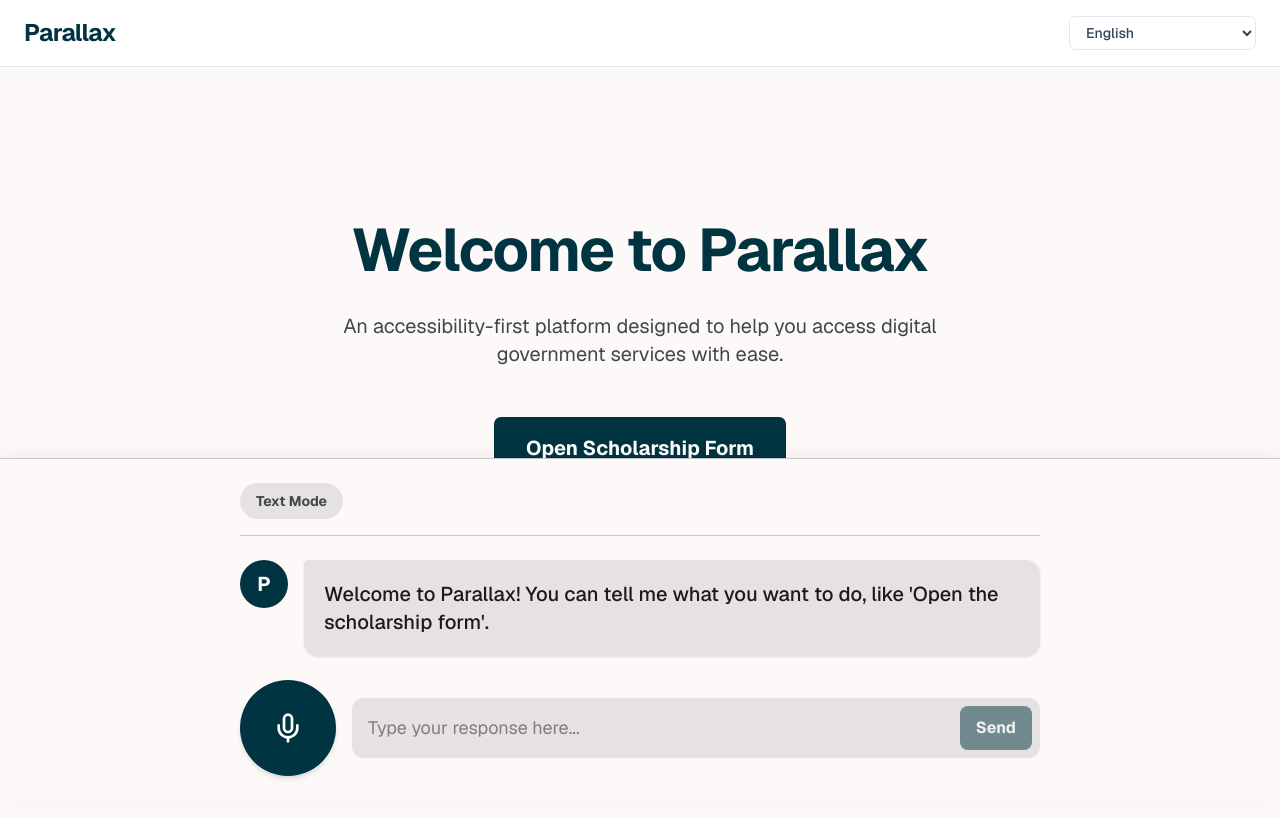
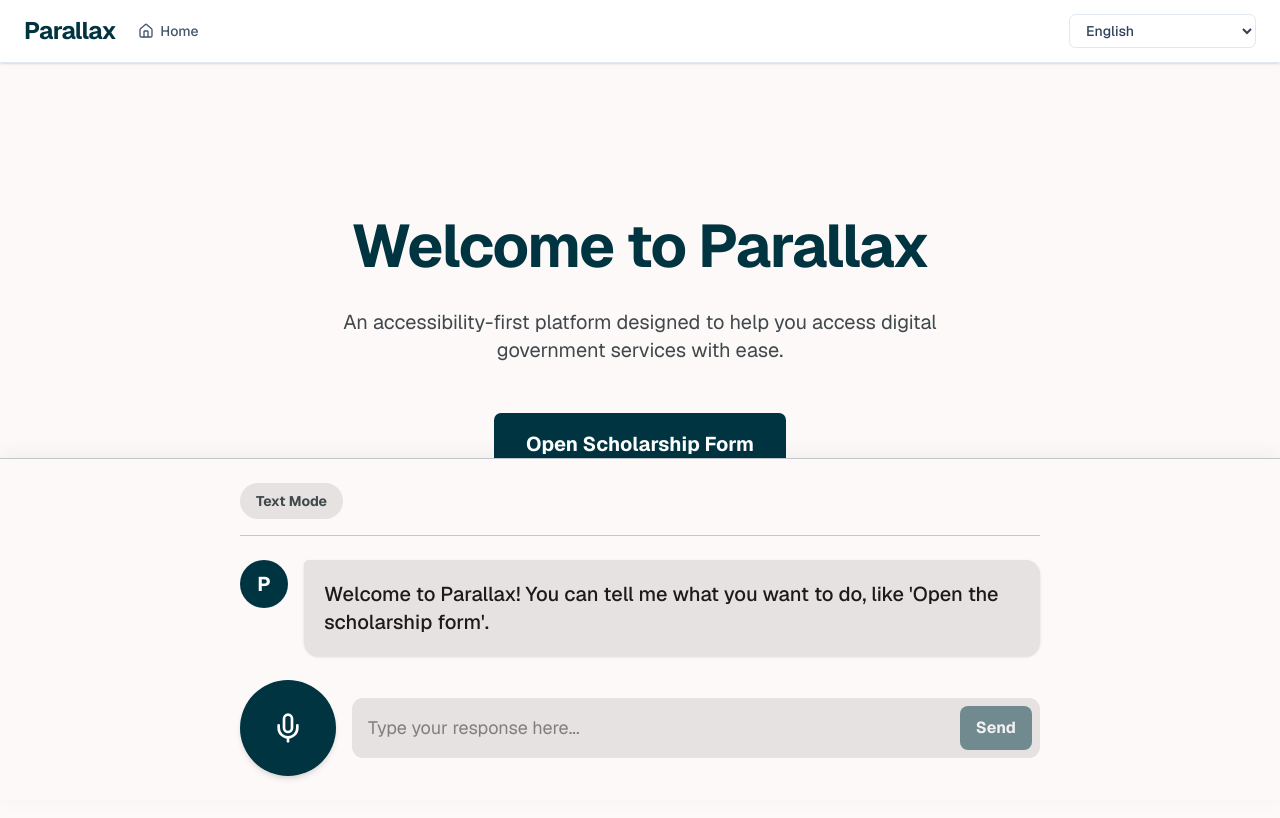
Before and after one commit to CODEWITHAMRAK/parallax, a Next.js app in the folder frontend/: page /home in a window 1280 px wide. Shown: the top 818 px of the page. Built offline with nearby package versions, Linux system fonts and the light colour scheme; no server answers.

Commit message:
fix few mismatch errors

```diff
--- a/frontend/app/form/[formId]/page.jsx
+++ b/frontend/app/form/[formId]/page.jsx
@@ -7,14 +7,14 @@ export default function FormPage({ params }) {
   const { formId } = unwrappedParams;
 
   return (
-    <main className="min-h-screen bg-background p-4 md:p-8 flex flex-col lg:flex-row gap-8 lg:gap-12">
+    <main className="min-h-[calc(100vh-64px)] bg-background p-4 md:p-8 flex flex-col lg:flex-row gap-8 lg:gap-12">
       {/* Form Area - Left */}
-      <div className="flex-1 lg:w-3/5 w-full max-w-[800px] mx-auto lg:mx-0 pt-4 md:pt-12 pb-32 lg:pb-12">
+      <div className="flex-1 lg:w-3/5 w-full max-w-[800px] mx-auto lg:mx-0 pt-4 md:pt-8 pb-32 lg:pb-12">
         <AccessibleForm formId={formId} />
       </div>
 
       {/* Voice/Chat Area - Right */}
-      <div className="w-full lg:w-2/5 lg:sticky lg:top-0 lg:h-screen lg:-mt-8 flex flex-col justify-center border-t lg:border-t-0 lg:border-l border-border pt-8 lg:pt-0 lg:pl-8 z-10 bg-background">
+      <div className="w-full lg:w-2/5 lg:sticky lg:top-16 lg:h-[calc(100vh-64px)] flex flex-col justify-center border-t lg:border-t-0 lg:border-l border-border pt-8 lg:pt-0 lg:pl-8 z-10 bg-background">
         <TextNavigationUI inline={true} />
       </div>
     </main>
--- /dev/null
+++ b/frontend/app/form/layout.js
@@ -0,0 +1,15 @@
+"use client";
+
+import React from 'react';
+import Navbar from '@/components/Navbar';
+
+export default function FormLayout({ children }) {
+  return (
+    <div className="flex flex-col min-h-screen">
+      <Navbar />
+      <div className="flex-1">
+        {children}
+      </div>
+    </div>
+  );
+}
--- a/frontend/components/Navbar.jsx
+++ b/frontend/components/Navbar.jsx
@@ -4,25 +4,48 @@ import React from 'react';
 import { signOut, useSession } from 'next-auth/react';
 import { Button } from './ui/button';
 import useNavigationStore from '../store/useNavigationStore';
+import { updateUserLanguage } from '../lib/apiService';
+
+import Link from 'next/link';
+import { Home } from 'lucide-react';
 
 export default function Navbar() {
   const { data: session } = useSession();
   const language = useNavigationStore((state) => state.language);
   const setLanguage = useNavigationStore((state) => state.setLanguage);
 
+  const handleLanguageChange = async (e) => {
+    const newLang = e.target.value;
+    setLanguage(newLang);
+    try {
+      await updateUserLanguage(newLang);
+    } catch (err) {
+      console.error("Failed to sync language to backend:", err);
+    }
+  };
+
   return (
-    <nav className="w-full border-b border-slate-200 bg-white px-6 py-4 flex items-center justify-between z-50">
-      <div className="flex items-center gap-2">
-        <span className="font-heading text-2xl font-bold text-[#003441] tracking-tight">
-          Parallax
-        </span>
+    <nav className="w-full border-b border-slate-200 bg-white px-4 md:px-6 py-3.5 flex flex-wrap items-center justify-between gap-y-3 z-50 sticky top-0 shadow-sm">
+      <div className="flex items-center gap-2 md:gap-3">
+        <Link href="/home" className="flex items-center gap-2 hover:opacity-85 transition-opacity">
+          <span className="font-heading text-xl md:text-2xl font-bold text-[#003441] tracking-tight">
+            Parallax
+          </span>
+        </Link>
+        <Link
+          href="/home"
+          className="text-sm font-medium text-slate-600 hover:text-[#003441] px-2 md:px-2.5 py-1 rounded-md hover:bg-slate-100 flex items-center gap-1.5 transition-all"
+        >
+          <Home className="w-4 h-4" />
+          <span className="hidden sm:inline-block">Home</span>
+        </Link>
       </div>
 
-      <div className="flex items-center gap-4">
+      <div className="flex items-center gap-2 md:gap-4 w-full sm:w-auto justify-between sm:justify-end">
         <select
           value={language}
-          onChange={(e) => setLanguage(e.target.value)}
-          className="bg-white border border-slate-200 text-slate-700 text-sm font-medium rounded-md px-3 py-1.5 focus:outline-none focus:ring-2 focus:ring-[#003441] focus:border-transparent cursor-pointer hover:border-slate-300 transition-colors"
+          onChange={handleLanguageChange}
+          className="bg-white border border-slate-200 text-slate-700 text-xs md:text-sm font-medium rounded-md px-2 md:px-3 py-1.5 focus:outline-none focus:ring-2 focus:ring-[#003441] focus:border-transparent cursor-pointer hover:border-slate-300 transition-colors max-w-[140px] sm:max-w-none truncate"
           aria-label="Select Language"
         >
           <option value="English">English</option>
```
Also changed, not shown: 2 other files (tests, documents, lock files or other folders).
